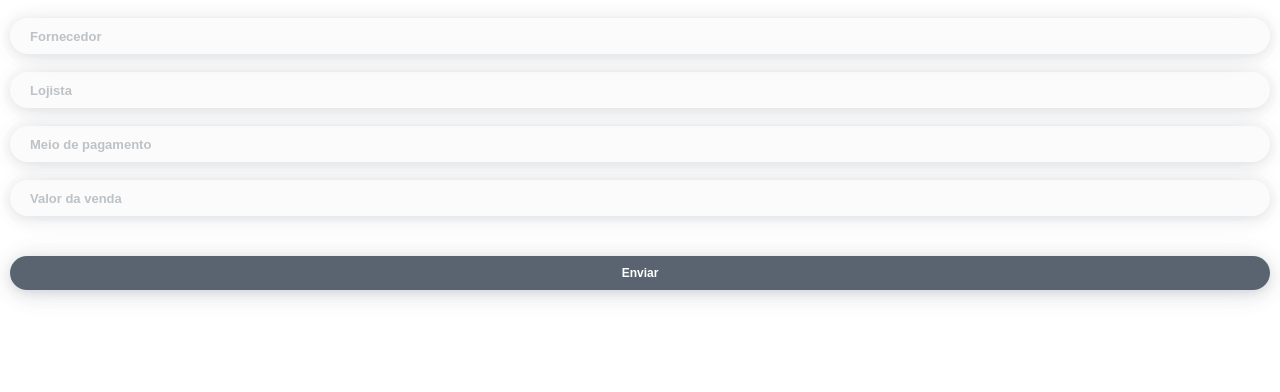
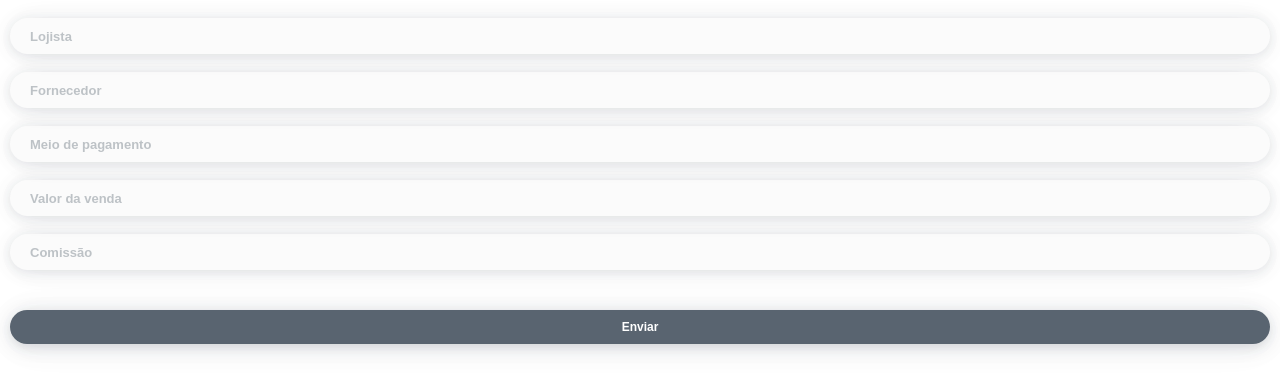
Before and after one commit to vitorbarbosa19/ziro-sales, a React app: page / in a window 1280 px wide. Shown: the top 392 px of the page. Built offline with nearby package versions, Linux system fonts and the light colour scheme.

Commit message:
add new field for comission

```diff
--- a/src/components/RegisterNewSale/Form.js
+++ b/src/components/RegisterNewSale/Form.js
@@ -6,6 +6,15 @@ import { submit } from './styles'
 const Form = (props) => (
 	<div>
 		<form onSubmit={props.submitForm}>
+			{/* reseller field */}
+			<DropDown
+				type='text'
+				placeholder='Lojista'
+				updateParent={props.saveReseller}
+				listToDisplay={props.resellers}
+				errorMessage={props.errorReseller}
+				formSubmit={props.uiState === 'submitting'}
+			/>
 			{/* supplier field */}
 			<DropDown
 				type='text'
@@ -13,15 +22,6 @@ const Form = (props) => (
 				updateParent={props.saveSupplier}
 				listToDisplay={props.suppliers}
 				errorMessage={props.errorSupplier}
-				formSubmit={props.uiState === 'submitting'}
-			/>
-			{/* reseller field */}
-			<DropDown
-				type='text'
-				placeholder='Lojista'
-				updateParent={props.saveReseller}
-				listToDisplay={props.resellers}
-				errorMessage={props.errorReseller}
 				formSubmit={props.uiState === 'submitting'}
 			/>
 			{/* payMethod field */}
@@ -41,6 +41,14 @@ const Form = (props) => (
 				errorMessage={props.errorValue}
 				formSubmit={props.uiState === 'submitting'}
 			/>
+			{/* comission field */}
+			<Currency
+				symbol='%'
+				placeholder='Comissão'
+				updateParent={props.saveComission}
+				errorMessage={props.errorComission}
+				formSubmit={props.uiState === 'submitting'}
+			/>
 			{/* submit button */}
 			<input style={submit} type='submit' value='Enviar' />
 		</form>
--- a/src/components/RegisterNewSale/index.js
+++ b/src/components/RegisterNewSale/index.js
@@ -5,6 +5,7 @@ import fetchInitialData from './utils/fetchInitialData'
 import saveSupplier from './methods/saveSupplier'
 import saveReseller from './methods/saveReseller'
 import savePayMethod from './methods/savePayMethod'
+import saveComission from './methods/saveComission'
 import saveValue from './methods/saveValue'
 import submitForm from './methods/submitForm'
 
@@ -23,11 +24,13 @@ export default class RegisterNewSale extends Component {
 			input_reseller: '',
 			input_pay_method: '',
 			input_value: '',
+			input_comission: '',
 			/* ui error message */
 			error_supplier: '',
 			error_reseller: '',
 			error_pay_method: '',
 			error_value: '',
+			error_comission: ''
 		}
 	}
 	async componentDidMount() {
@@ -46,6 +49,7 @@ export default class RegisterNewSale extends Component {
 	saveReseller = saveReseller(this)
 	savePayMethod = savePayMethod(this)
 	saveValue = saveValue(this)
+	saveComission = saveComission(this)
 	submitForm = submitForm(this)
 	/* ------ */
 	render() {
@@ -66,6 +70,9 @@ export default class RegisterNewSale extends Component {
 				/* value */
 				saveValue={this.saveValue}
 				errorValue={this.state.error_value}
+				/* comission */
+				saveComission={this.saveComission}
+				errorComission={this.state.error_comission}
 				/* others */
 				submitForm={this.submitForm}
 				uiState={this.state.uiState}
--- /dev/null
+++ b/src/components/RegisterNewSale/methods/saveComission.js
@@ -0,0 +1,5 @@
+const saveComission = (that) => (input) => {
+	that.setState({ input_comission: input })
+}
+
+export default saveComission
--- a/src/components/RegisterNewSale/methods/submitForm.js
+++ b/src/components/RegisterNewSale/methods/submitForm.js
@@ -10,18 +10,23 @@ const submitForm = (that) => async (event) => {
 	const payMethodExists = that.state.input_pay_method === that.state.payMethods.find( (payMethod) => {
 		return payMethod === that.state.input_pay_method
 	})
-	const valueIsValid = that.state.input_value !== ''
+	const valueIsValid = Boolean(parseFloat(that.state.input_value)) !== false
+	const comissionIsValid = Boolean(parseFloat(that.state.input_comission)) !== false
 	/* if validated, then submit, else notify of errors */
-	if (supplierExists && resellerExists && payMethodExists && valueIsValid) {
+	if (supplierExists && resellerExists && payMethodExists && valueIsValid && comissionIsValid) {
 		that.changeUiState('FORM_SUBMIT')
 		await setTimeout( () => alert('submitted'), 1000)
 		that.setState({
 			input_supplier: '',
 			input_reseller: '',
 			input_pay_method: '',
+			input_value: '',
+			input_comission: '',
 			error_supplier: '',
 			error_reseller: '',
 			error_pay_method: '',
+			error_value: '',
+			error_comission: ''
 		})
 		that.changeUiState('SUBMIT_OK')
 	} else {
@@ -41,6 +46,10 @@ const submitForm = (that) => async (event) => {
 			that.setState({ error_value: '' })
 		:
 			that.setState({ error_value: 'Valor inválido' })
+		comissionIsValid ?
+			that.setState({ error_comission: '' })
+		:
+			that.setState({ error_comission: 'Valor inválido' })
 	}
 }
 
```
